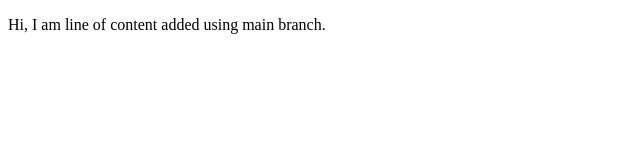
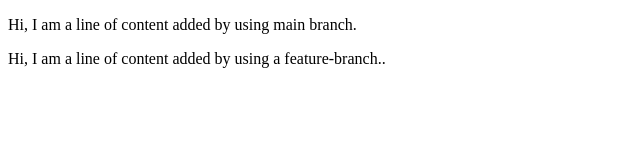
Before and after one commit to poovarasansivan/GitHub, a website: page Task-9/Index.html in a window 1280 px wide. Shown: the whole page, without its empty margins (0-640 px from the left). Drawn offline with Linux system fonts and the light colour scheme.

Commit message:
Modified content from feature branch

```diff
--- a/Task-9/Index.html
+++ b/Task-9/Index.html
@@ -8,7 +8,8 @@
 </head>
 
 <body>
-    <p>Hi, I am line of content added using main branch.</p>
+    <p>Hi, I am a line of content added by using main branch.</p>
+    <p>Hi, I am a line of content added by using a feature-branch..</p>
 </body>
 
 </html>
```
